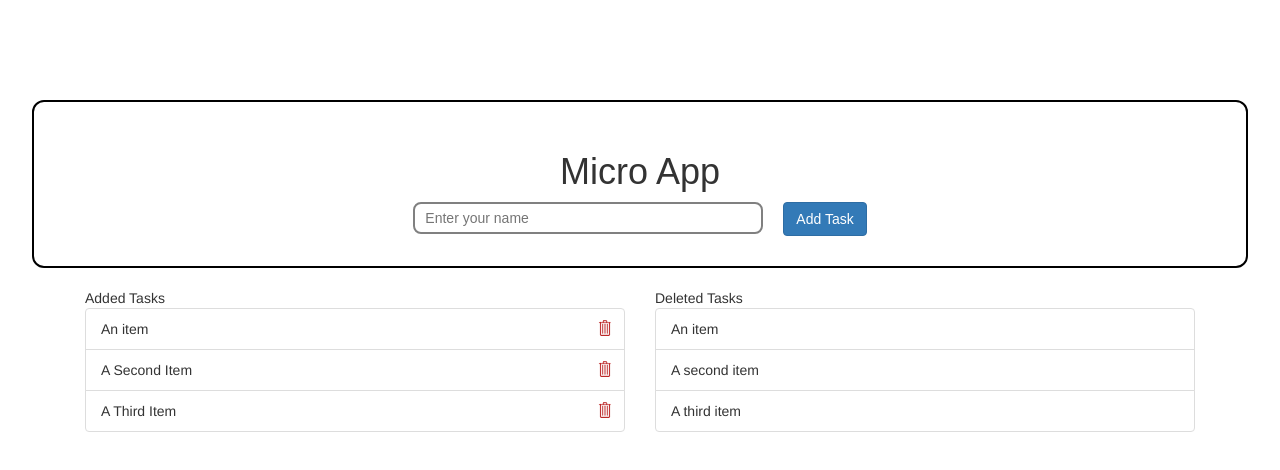
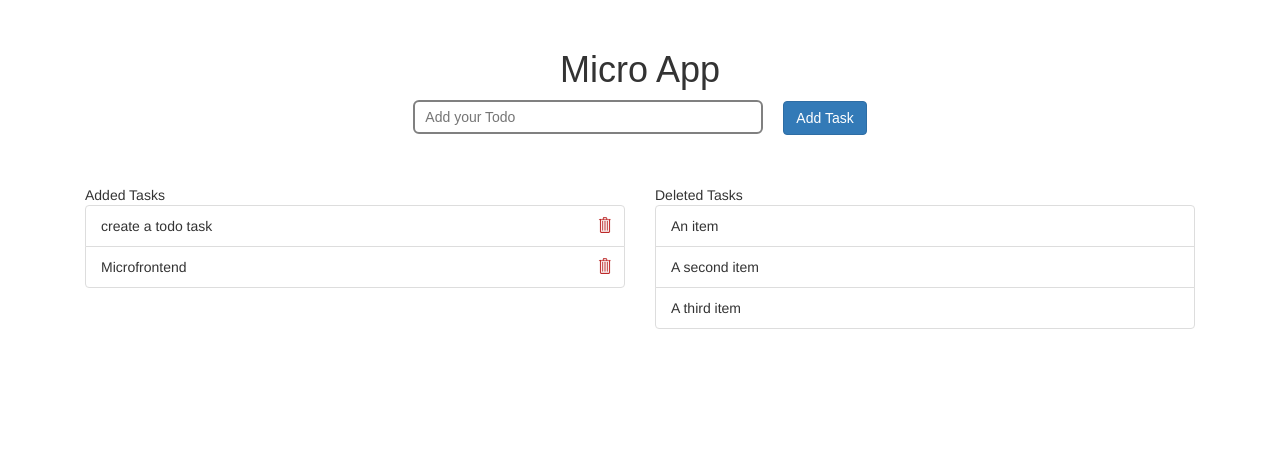
Before and after one commit to prashant-fission/Micro-Host, a React app: page / in a window 1280 px wide. Built offline with nearby package versions, Linux system fonts and the light colour scheme.

Commit message:
created todo list feature

```diff
--- a/src/components/AddedTasks.js
+++ b/src/components/AddedTasks.js
@@ -1,7 +1,7 @@
 import React, { useState } from "react";
 import TrashIcon from '../icons/trash_icon.svg';
 
-const AddedTasks = () => {
+const AddedTasks = ({todo}) => {
     const [tasks, setTasks] = useState([
         {
             'id': '1',
@@ -17,8 +17,8 @@ const AddedTasks = () => {
         }
     ]);
 
-    const taskItems = tasks.map((task) =>
-        <li className="list-group-item" key={task.id}>{task.name}
+    const taskItems = todo.map((task, index) =>
+        <li className="list-group-item" key={index}>{task}
             <img className="trash-icon" src={TrashIcon}></img>
         </li>
     )
--- a/src/components/App.js
+++ b/src/components/App.js
@@ -1,21 +1,35 @@
 import * as React from 'react';
+import { useState } from 'react';
 import "./styles.css";
 import AddedTasks from './AddedTasks';
 import DeletedTasks from './DeletedTasks';
 
-export default function App({ onChange }) {
+export default function App () {
+  const [todos, setTodos] = useState(['create a todo task','Microfrontend']);
+  const [newTodo, setNewTodo] = useState('');
+  const handleInputChange = (e) => {
+    setNewTodo(e.target.value);
+  };
+
+  const handleAddTodo = () => {
+    if (newTodo) {
+      setTodos([...todos, newTodo]);
+      setNewTodo('');
+    }
+  };
+
   return (
     <div>
       <div className="MicroApp">
         <h1>Micro App</h1>
         <div className='d-flex'>
-          <input onChange={onChange} type="text" placeholder="Enter your name" />
-          <button className='btn btn-primary ml-20'>Add Task</button>
+          <input type="text" value={newTodo} onChange={handleInputChange} placeholder="Add your Todo" />
+          <button onClick={handleAddTodo} className='btn btn-primary ml-20 rounded'>Add Task</button>
         </div>
       </div>
       <div className='container mt-20'>
         <div className='col-xs-6'>
-          <AddedTasks />
+          <AddedTasks todo={todos}/>
         </div>
         <div className='col-xs-6'>
           <DeletedTasks />
--- a/src/components/Main.js
+++ b/src/components/Main.js
@@ -1,15 +1,12 @@
 import * as React from 'react';
 import App from './App';
 import "./styles.css";
-// import 'bootstrap';
 import 'bootstrap/dist/css/bootstrap.min.css';
 
 export default function MainApp() {
-  const [name, setName] = React.useState(null);
   return (
     <>
-      <h3 style={{ textAlign: 'center' }}>{ name ? <p>Your name is: {name}</p> : null }</h3>
-      <App onChange={(e) => setName(e.target.value)} />
+      <App/>
     </>
   );
 }
--- a/src/components/styles.css
+++ b/src/components/styles.css
@@ -1,18 +1,15 @@
 .MicroApp {
     box-sizing: border-box;
     margin: auto;
-    margin-top: 100px;
     padding: 30px;
     width: 95%;
-    border: 2px solid black;
-    border-radius: 12px;
     font-family: sans-serif;
     text-align: center;
 }
 
 .MicroApp input {
-  height: 32px;
-  border-radius: 8px;
+  height: 34px;
+  border-radius:6px;
   border: 2px solid gray;
   width: 350px;
   padding-left: 10px;
--- a/src/index.js
+++ b/src/index.js
@@ -1,5 +1,5 @@
 import React from 'react';
-import { StrictMode } from "react";
+// import { StrictMode } from "react";
 import { createRoot } from "react-dom/client";
 import MainApp from './components/Main';
 
@@ -7,7 +7,7 @@ const rootElement = document.getElementById("container");
 const root = createRoot(rootElement);
 
 root.render(
-  <StrictMode>
+  // <StrictMode>
     <MainApp />
-  </StrictMode>
+  // </StrictMode>
 );
```
Also changed, not shown: 1 other file.
